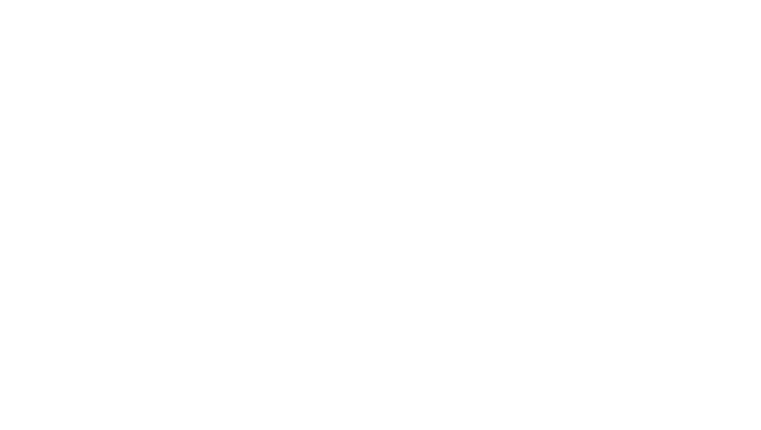
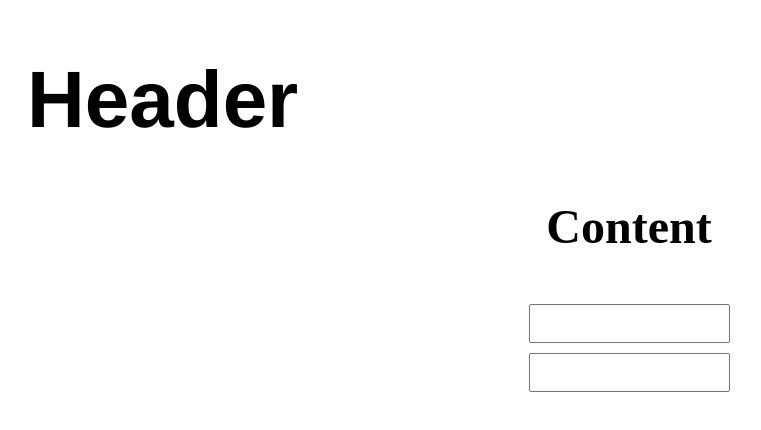
Before and after one commit to Ruisu4869/practice_1, a plain HTML site: page index.html in a window 1280 px wide. Shown: the whole page, without its empty margins (11-772 px from the left). Drawn offline with Linux system fonts and the light colour scheme.

Commit message:
commit update

```diff
--- a/css/style.css
+++ b/css/style.css
@@ -0,0 +1,27 @@
+.container{
+    margin: 30px;
+}
+
+h1 {
+    position: relative;
+    font-size: 5em;
+    font-family: 'Franklin Gothic Medium', 'Arial Narrow', Arial, sans-serif;
+    font-weight: bold;
+}
+
+h2 {
+    display: flex;
+    font-size: 3em;
+    justify-content: center;
+    align-items: center;
+}
+
+#form-register {
+    display: grid;
+    place-content: center;
+}
+
+.form-register_input{
+    padding: 10px;
+    margin-top: 10px;
+}
--- a/index.html
+++ b/index.html
@@ -4,10 +4,21 @@
     <meta charset="UTF-8">
     <meta http-equiv="X-UA-Compatible" content="IE=edge">
     <meta name="viewport" content="width=device-width, initial-scale=1.0">
+    <!-- link:css-->
     <link rel="stylesheet" href="./css/style.css">
-    <title>OTHERS</title>
+    <title>staging</title>
 </head>
 <body>
+    <!--.nombre_clase-->
+    <div class="container">
+        <h1>Header</h1>
+        <h2>Content</h2>
+        <div class="form" id="form-register">
+            <!--input:text*2-->
+            <input type="text" class="form-register_input" name="" id="">
+            <input type="text" class="form-register_input" name="" id="">
+        </div>
+    </div>
 
 </body>
 </html>
```
